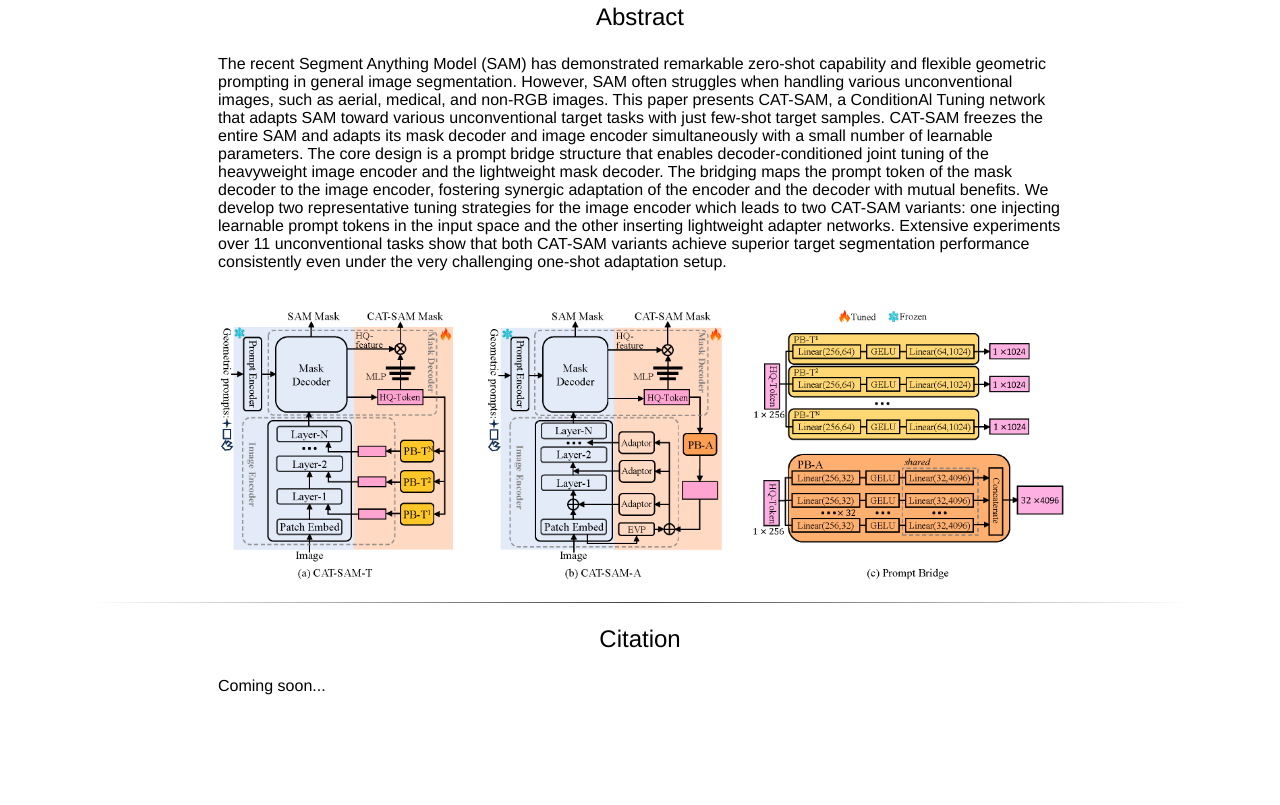
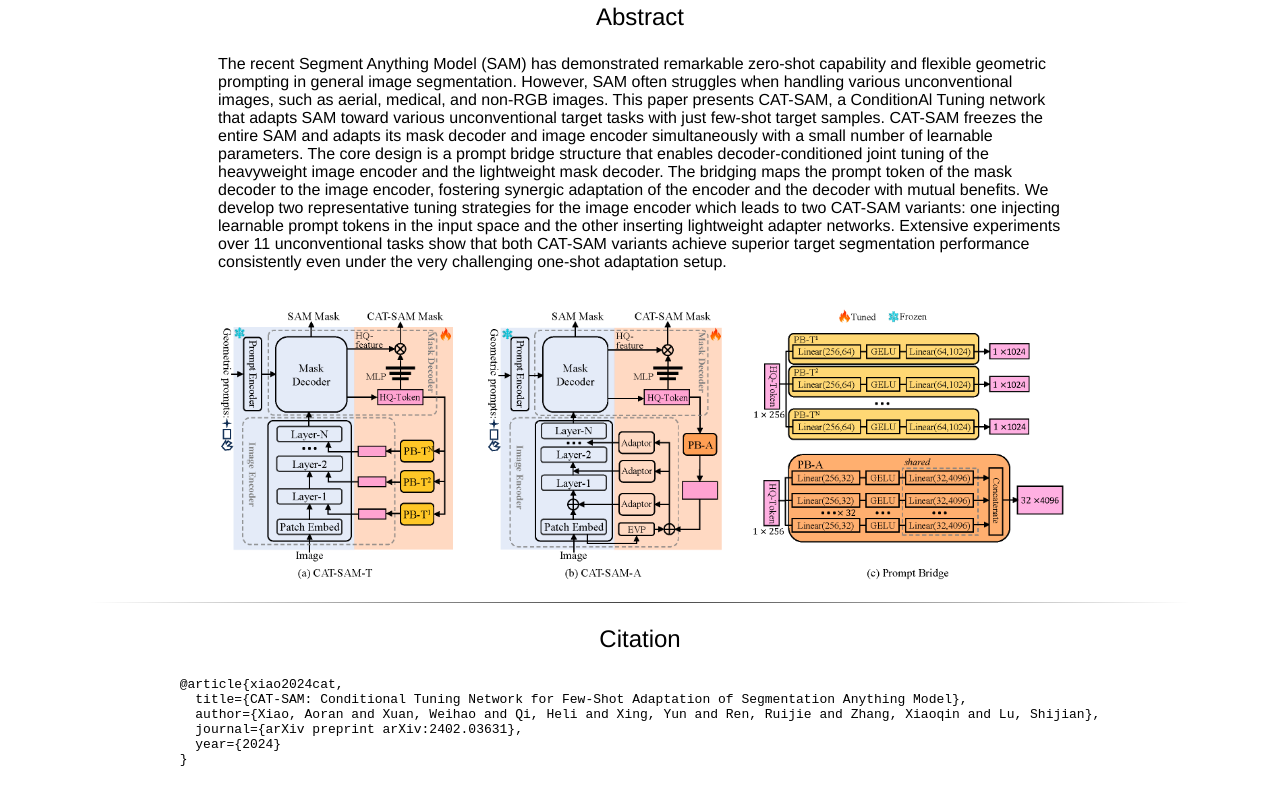
Before and after one commit to xiaoaoran/xiaoaoran.github.io, a plain HTML site: page projects/CAT-SAM.html in a window 1280 px wide. Shown: the part 385-1190 px from the top of the page. Before the commit the page ends 1133 px from the top, so only its background shows below. Drawn offline with Linux system fonts and the light colour scheme; a script that the page names is missing.

Commit message:
update CAT-SAM

```diff
--- a/projects/CAT-SAM.html
+++ b/projects/CAT-SAM.html
@@ -274,7 +274,14 @@
 		<center><h1><span style="font-size:24px">Citation</span></span></h1></center>
 		<tr>
 			<td>
-				Coming soon...
+				<pre>
+@article{xiao2024cat,
+  title={CAT-SAM: Conditional Tuning Network for Few-Shot Adaptation of Segmentation Anything Model},
+  author={Xiao, Aoran and Xuan, Weihao and Qi, Heli and Xing, Yun and Ren, Ruijie and Zhang, Xiaoqin and Lu, Shijian},
+  journal={arXiv preprint arXiv:2402.03631},
+  year={2024}
+}
+				</pre>
 			</td>
 		</tr>
 	</table>
```
